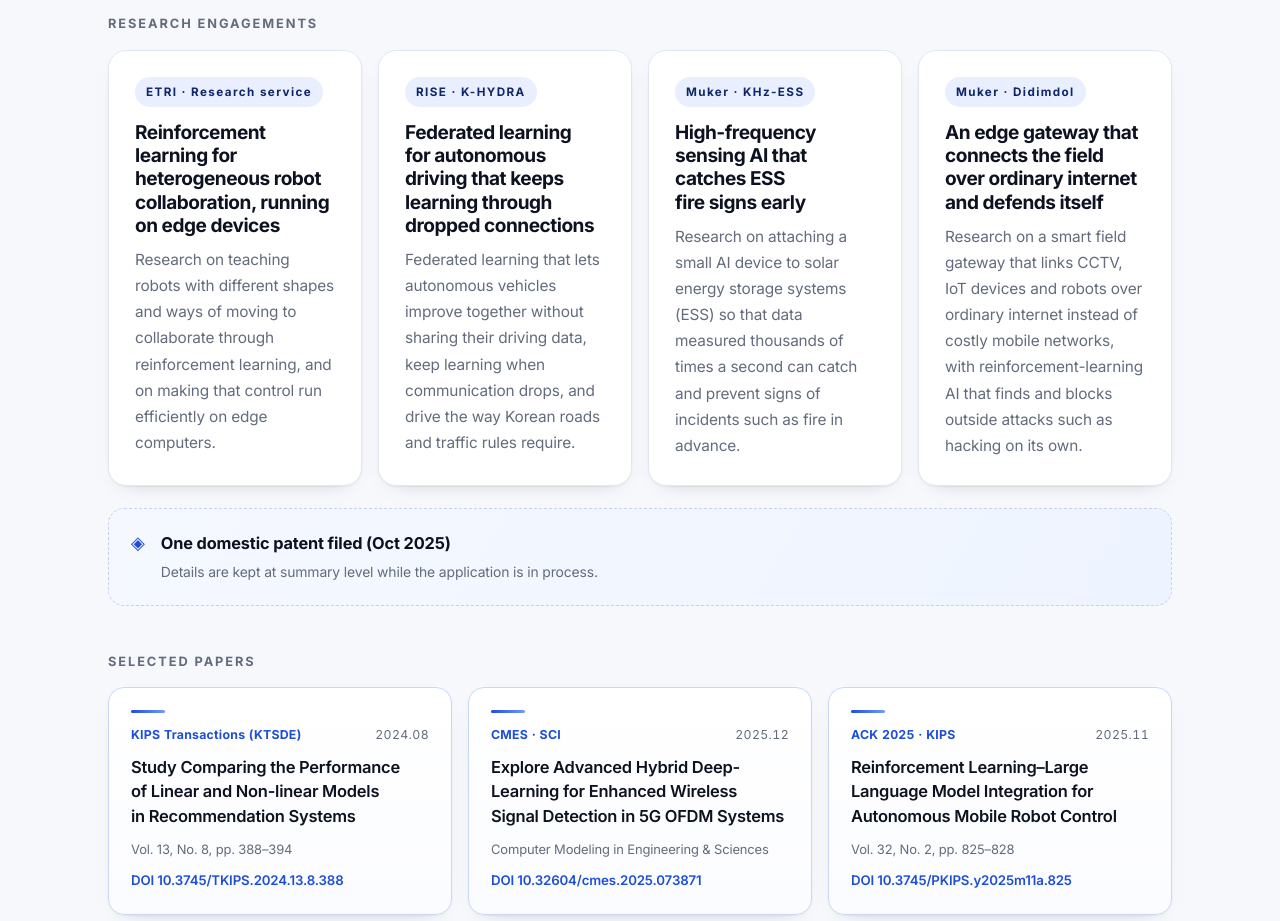
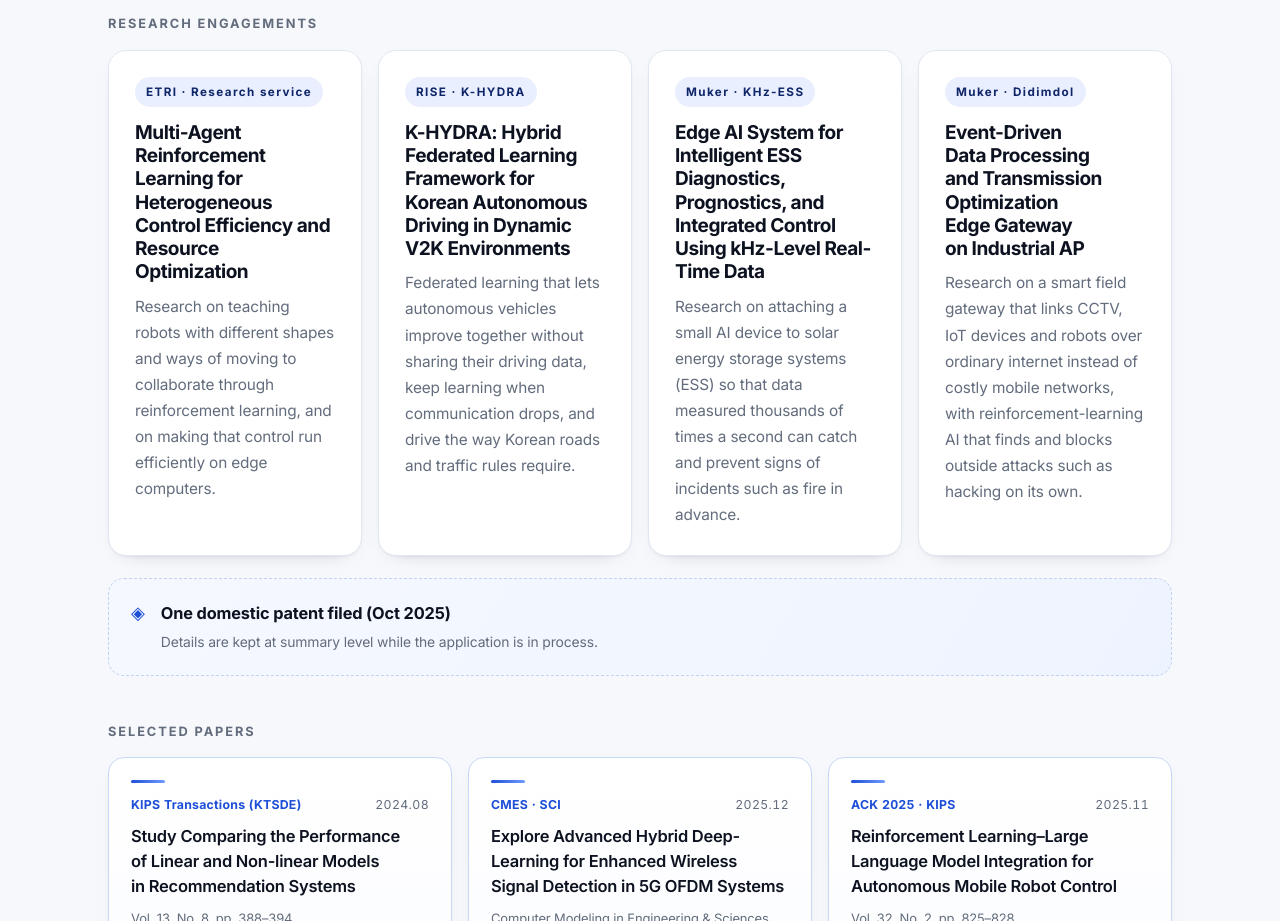
Before and after one commit to SeongDahun/SeongDahun.github.io, a plain HTML site: page index.html in a window 1280 px wide. Shown: the part 5960-6881 px from the top of the page. Drawn offline with Linux system fonts and the light colour scheme.

Commit message:
Update portfolio page (2026-11-27 11:22)

```diff
--- a/index.html
+++ b/index.html
@@ -958,25 +958,25 @@ footer{padding:40px 0 58px;color:var(--muted);font-size:.83rem}
       <div class="projects research-projects">
         <article class="project">
           <div class="tag" style="text-transform:none" data-ko="ETRI · 연구용역" data-en="ETRI · Research service">ETRI · 연구용역</div>
-          <h3 data-ko="이종 로봇 협업을 위한 강화학습 제어와 엣지 배포" data-en="Reinforcement learning for heterogeneous robot collaboration, running on edge devices">이종 로봇 협업을 위한 강화학습 제어와 엣지 배포</h3>
+          <h3 data-ko="멀티에이전트 강화학습 기반 이기종 제어 효율 및 자원 최적화 연구" data-en="Multi-Agent Reinforcement Learning for Heterogeneous Control Efficiency and Resource Optimization">멀티에이전트 강화학습 기반 이기종 제어 효율 및 자원 최적화 연구</h3>
           <p data-ko="생김새와 움직이는 방식이 서로 다른 여러 로봇이 함께 협력하도록 강화학습으로 제어 방법을 가르치고, 그 제어가 엣지 컴퓨터에서 효율적으로 돌아가게 만드는 연구입니다."
              data-en="Research on teaching robots with different shapes and ways of moving to collaborate through reinforcement learning, and on making that control run efficiently on edge computers.">생김새와 움직이는 방식이 서로 다른 여러 로봇이 함께 협력하도록 강화학습으로 제어 방법을 가르치고, 그 제어가 엣지 컴퓨터에서 효율적으로 돌아가게 만드는 연구입니다.</p>
         </article>
         <article class="project">
           <div class="tag" style="text-transform:none">RISE · K-HYDRA</div>
-          <h3 data-ko="통신이 끊겨도 이어지는 연합학습 기반 자율주행" data-en="Federated learning for autonomous driving that keeps learning through dropped connections">통신이 끊겨도 이어지는 연합학습 기반 자율주행</h3>
+          <h3 data-ko="동적 V2K 환경에서의 한국형 자율주행을 위한 K-HYDRA 하이브리드 연합학습 프레임워크 개발" data-en="K-HYDRA: Hybrid Federated Learning Framework for Korean Autonomous Driving in Dynamic V2K Environments">동적 V2K 환경에서의 한국형 자율주행을 위한 K-HYDRA 하이브리드 연합학습 프레임워크 개발</h3>
           <p data-ko="자율주행차들이 주행 데이터를 서로 공유하지 않고도 함께 똑똑해지도록 하고(연합학습), 통신이 끊겨도 학습을 이어가며 한국 도로와 교통법규에 맞게 운전하도록 만드는 연구입니다."
              data-en="Federated learning that lets autonomous vehicles improve together without sharing their driving data, keep learning when communication drops, and drive the way Korean roads and traffic rules require.">자율주행차들이 주행 데이터를 서로 공유하지 않고도 함께 똑똑해지도록 하고(연합학습), 통신이 끊겨도 학습을 이어가며 한국 도로와 교통법규에 맞게 운전하도록 만드는 연구입니다.</p>
         </article>
         <article class="project">
           <div class="tag" style="text-transform:none" data-ko="무커 · KHz-ESS" data-en="Muker · KHz-ESS">무커 · KHz-ESS</div>
-          <h3 data-ko="ESS 화재 징후를 미리 알아채는 초고속 센서 AI" data-en="High-frequency sensing AI that catches ESS fire signs early">ESS 화재 징후를 미리 알아채는 초고속 센서 AI</h3>
+          <h3 data-ko="kHz급 실시간 데이터 기반 지능형 ESS 상태진단·예측·통합제어 엣지 AI 장치 개발" data-en="Edge AI System for Intelligent ESS Diagnostics, Prognostics, and Integrated Control Using kHz-Level Real-Time Data">kHz급 실시간 데이터 기반 지능형 ESS 상태진단·예측·통합제어 엣지 AI 장치 개발</h3>
           <p data-ko="태양광 에너지 저장장치(ESS)에 작은 AI 장치를 덧붙여, 1초에 수천 번 측정하는 데이터로 화재 같은 사고 징후를 미리 알아채 막는 연구입니다."
              data-en="Research on attaching a small AI device to solar energy storage systems (ESS) so that data measured thousands of times a second can catch and prevent signs of incidents such as fire in advance.">태양광 에너지 저장장치(ESS)에 작은 AI 장치를 덧붙여, 1초에 수천 번 측정하는 데이터로 화재 같은 사고 징후를 미리 알아채 막는 연구입니다.</p>
         </article>
         <article class="project">
           <div class="tag" style="text-transform:none" data-ko="무커 · 디딤돌" data-en="Muker · Didimdol">무커 · 디딤돌</div>
-          <h3 data-ko="일반 인터넷망으로 현장을 잇고 스스로 지키는 엣지 게이트웨이" data-en="An edge gateway that connects the field over ordinary internet and defends itself">일반 인터넷망으로 현장을 잇고 스스로 지키는 엣지 게이트웨이</h3>
+          <h3 data-ko="산업용 AP 기반 이벤트 중심 데이터 처리·전송 최적화 엣지 게이트웨이 개발" data-en="Event-Driven Data Processing and Transmission Optimization Edge Gateway on Industrial AP">산업용 AP 기반 이벤트 중심 데이터 처리·전송 최적화 엣지 게이트웨이 개발</h3>
           <p data-ko="비싼 이동통신망 대신 일반 인터넷망으로 CCTV·IoT 기기·로봇을 하나로 연결하고, 강화학습 AI가 해킹 같은 외부 공격을 스스로 찾아 막는 ‘똑똑한 현장 연결 장치’를 만드는 연구입니다."
              data-en="Research on a smart field gateway that links CCTV, IoT devices and robots over ordinary internet instead of costly mobile networks, with reinforcement-learning AI that finds and blocks outside attacks such as hacking on its own.">비싼 이동통신망 대신 일반 인터넷망으로 CCTV·IoT 기기·로봇을 하나로 연결하고, 강화학습 AI가 해킹 같은 외부 공격을 스스로 찾아 막는 ‘똑똑한 현장 연결 장치’를 만드는 연구입니다.</p>
         </article>
```
